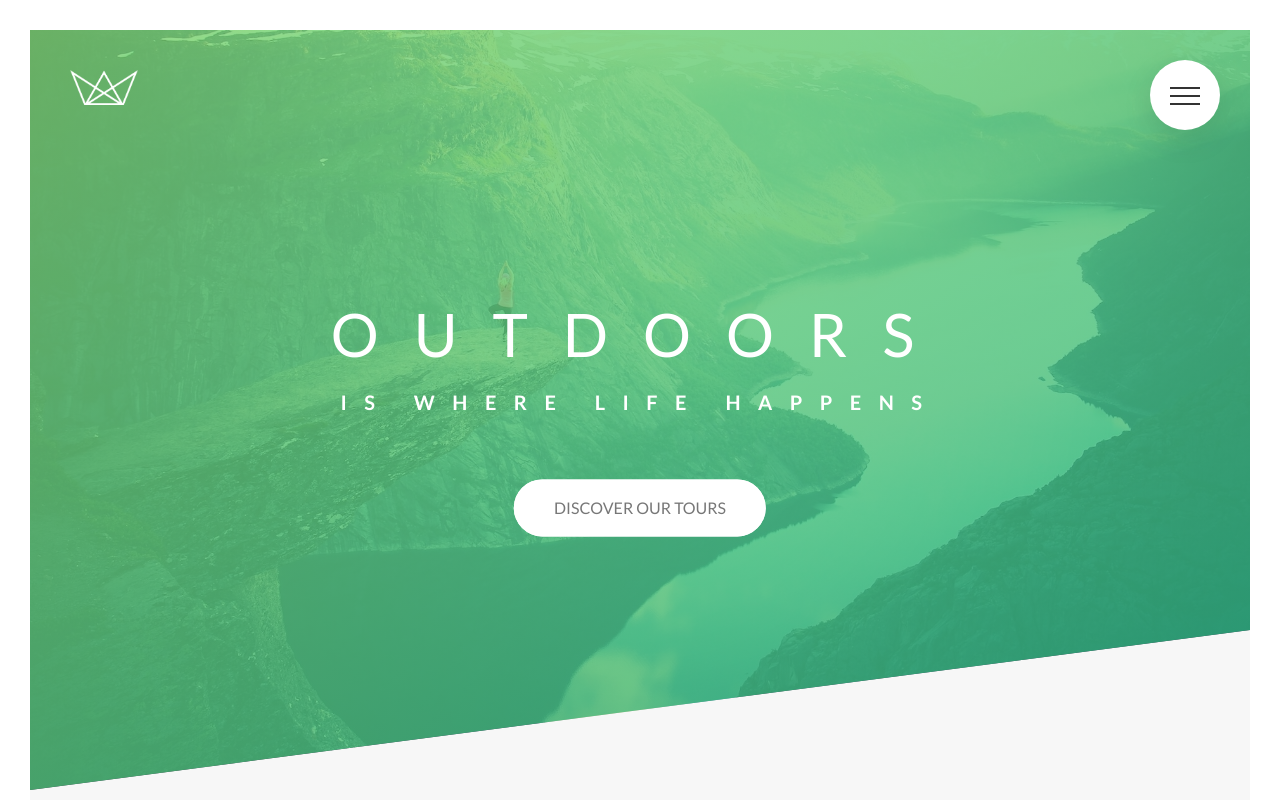
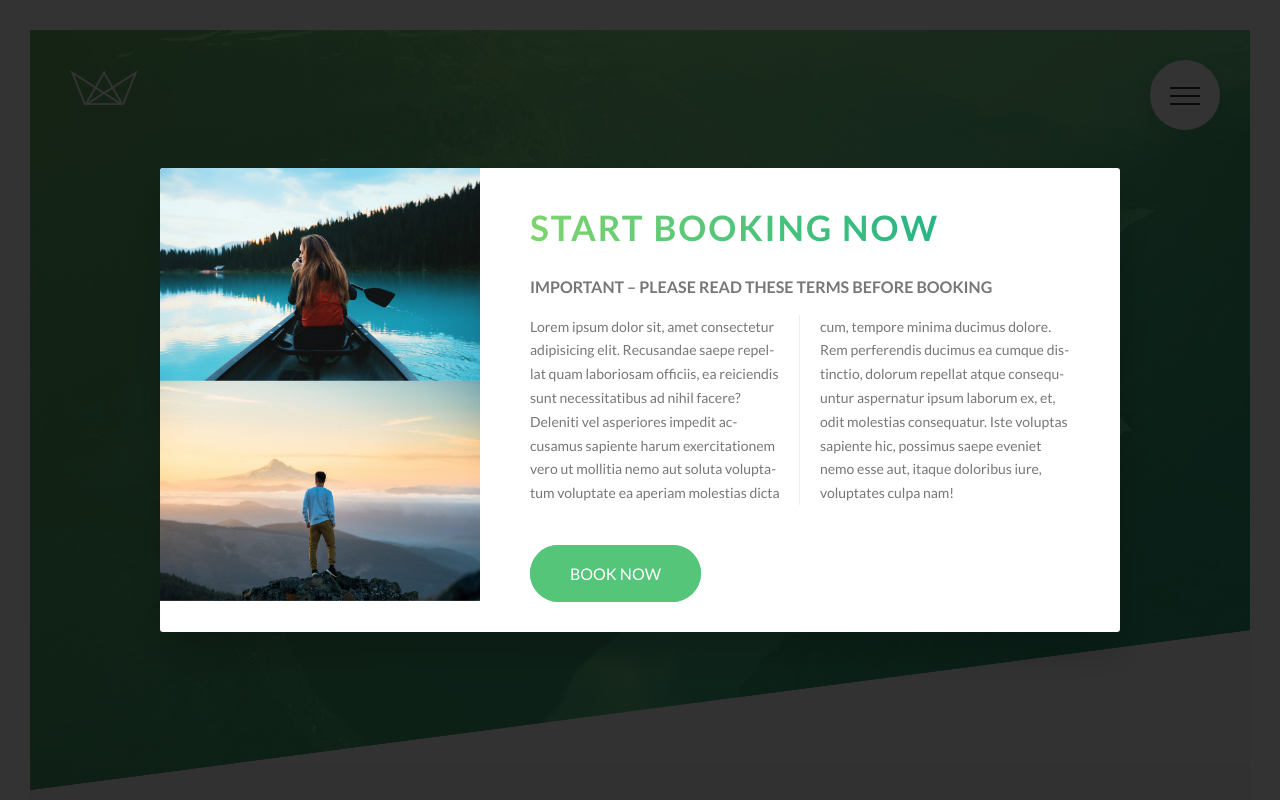
Before and after one commit to cloud4288/1-Natours, a website: page index.html in a window 1280 px wide. Shown: the top 800 px of the page. Drawn offline with Linux system fonts and the light colour scheme.

Commit message:
building a pure css popup - part 1

```diff
--- a/index.html
+++ b/index.html
@@ -386,6 +386,28 @@
         </div>
     </footer>
 
+    <div class="popup">
+        <div class="popup__content">
+            <div class="popup__left">
+                <img class="popup__img" src="img/nat-8.jpg" alt="Tour photo">
+                <img class="popup__img" src="img/nat-9.jpg" alt="Tour photo">
+            </div>
+            <div class="popup__right">
+                <h2 class="heading-secondary u-margin-bottom-small">Start booking now</h2>
+                <h3 class="heading-tertiary u-margin-bottom-small">Important &ndash; Please read these terms before booking</h3>
+                <p class="popup__text">
+                    Lorem ipsum dolor sit, amet consectetur adipisicing elit. Recusandae saepe repellat quam laboriosam officiis, ea reiciendis
+                    sunt necessitatibus ad nihil facere? Deleniti vel asperiores impedit accusamus sapiente harum exercitationem
+                    vero ut mollitia nemo aut soluta voluptatum voluptate ea aperiam molestias dicta cum, tempore minima
+                    ducimus dolore. Rem perferendis ducimus ea cumque distinctio, dolorum repellat atque consequuntur aspernatur
+                    ipsum laborum ex, et, odit molestias consequatur. Iste voluptas sapiente hic, possimus saepe eveniet
+                    nemo esse aut, itaque doloribus iure, voluptates culpa nam!
+                </p>
+                <a class="btn btn--green" href="#">Book now</a>
+            </div>
+        </div>
+    </div>
+
     <!-- <section class="grid-test">
         <div class="row">
             <div class="col-1-of-2">
--- a/sass/components/_card.scss
+++ b/sass/components/_card.scss
@@ -161,11 +161,10 @@
 
   // BACK SIDE STYLING
   &__cta {
-    position: absolute;
     width: 90%;
     text-align: center;
 
-    @include center-horizontal-vertical;
+    @include abs-center;
   }
 
   &__price-box {
--- a/sass/components/_form.scss
+++ b/sass/components/_form.scss
@@ -78,12 +78,11 @@
       height: 1.3rem;
       width: 1.3rem;
       border-radius: 50%;
-      position: absolute;
       background-color: $color-primary;
       opacity: 0;
       transition: opacity .2s;
 
-      @include center-horizontal-vertical;
+      @include abs-center;
     }
   }
 
--- a/sass/components/_import-components.scss
+++ b/sass/components/_import-components.scss
@@ -4,4 +4,5 @@
 @import "feature-box";
 @import "form";
 @import "card";
+@import "popup";
 @import "story";
--- /dev/null
+++ b/sass/components/_popup.scss
@@ -0,0 +1,55 @@
+.popup {
+    height: 100vh;
+    width: 100%;
+    position: fixed;
+    top: 0;
+    left: 0;
+    background-color: rgba($color-black, .8);
+    z-index: 9999;
+
+    &__content {
+        width: 75%;
+        background-color: $color-white;
+        box-shadow: 0 2rem 4rem rgba($color-black, .2);
+        border-radius: 3px;
+        display: table;
+        overflow: hidden;
+
+        @include abs-center;
+    }
+
+    &__left {
+        width: 33.333333%;
+        display: table-cell;
+    }
+
+    &__right {
+        width: 66.666667%;
+        display: table-cell;
+        vertical-align: middle;
+        padding: 3rem 5rem;
+    }
+
+    &__img {
+        display: block;
+        width: 100%;
+    }
+
+    &__text {
+        font-size: 1.4rem;
+        margin-bottom: 4rem;
+
+        -moz-column-count: 2;
+        -moz-column-gap: 4rem;
+        -moz-column-rule: 1px solid $color-grey-light-2;
+
+        column-count: 2;
+        column-gap: 4rem;
+        column-rule: 1px solid $color-grey-light-2;
+
+        -moz-hyphens: auto;
+        -ms-hyphens: auto;
+        -webkit-hyphens: auto;
+        hyphens: auto;
+    }
+}
--- a/sass/layout/_header.scss
+++ b/sass/layout/_header.scss
@@ -23,11 +23,10 @@
   }
 
   &__text-box {
-    position: absolute;
     top: 40%;
     left: 50%;
     text-align: center;
 
-    @include center-horizontal-vertical;
+    @include abs-center;
   }
 }
--- a/sass/layout/_navigation.scss
+++ b/sass/layout/_navigation.scss
@@ -45,12 +45,11 @@
   }
 
   &__list {
-    position: absolute;
     list-style: none;
     text-align: center;
     width: 100%;
 
-    @include center-horizontal-vertical;
+    @include abs-center;
   }
 
   &__item {
--- a/sass/utils/_mixins.scss
+++ b/sass/utils/_mixins.scss
@@ -11,7 +11,8 @@
     padding-top: 2rem;
 }
 
-@mixin center-horizontal-vertical {
+@mixin abs-center {
+    position: absolute;
     top: 50%;
     left: 50%;
     transform: translate(-50%, -50%);
```
Also changed, not shown: css/style.css.
